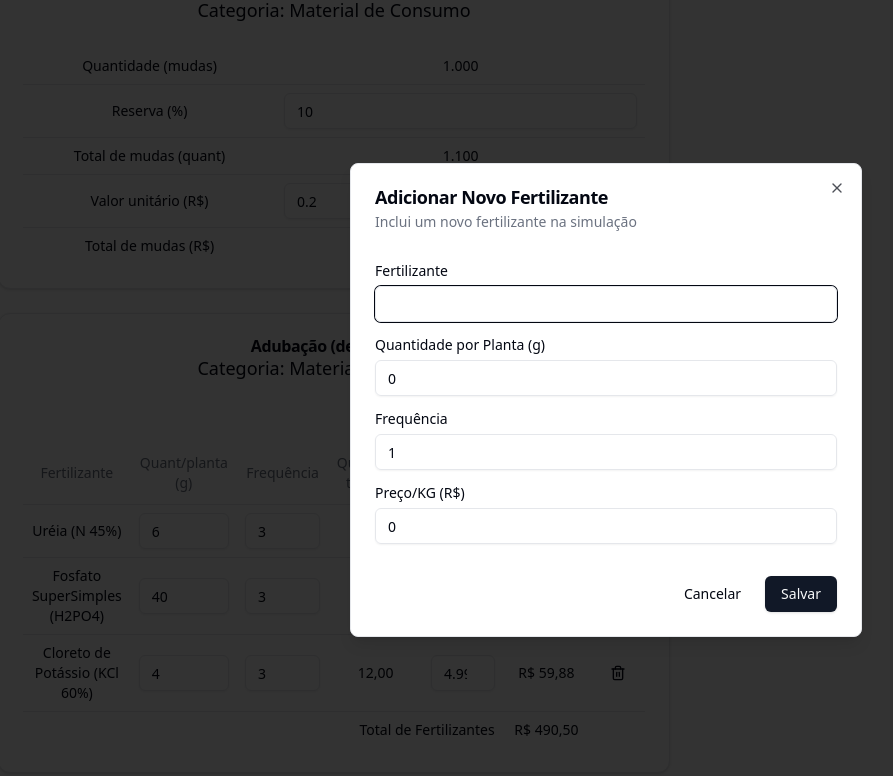
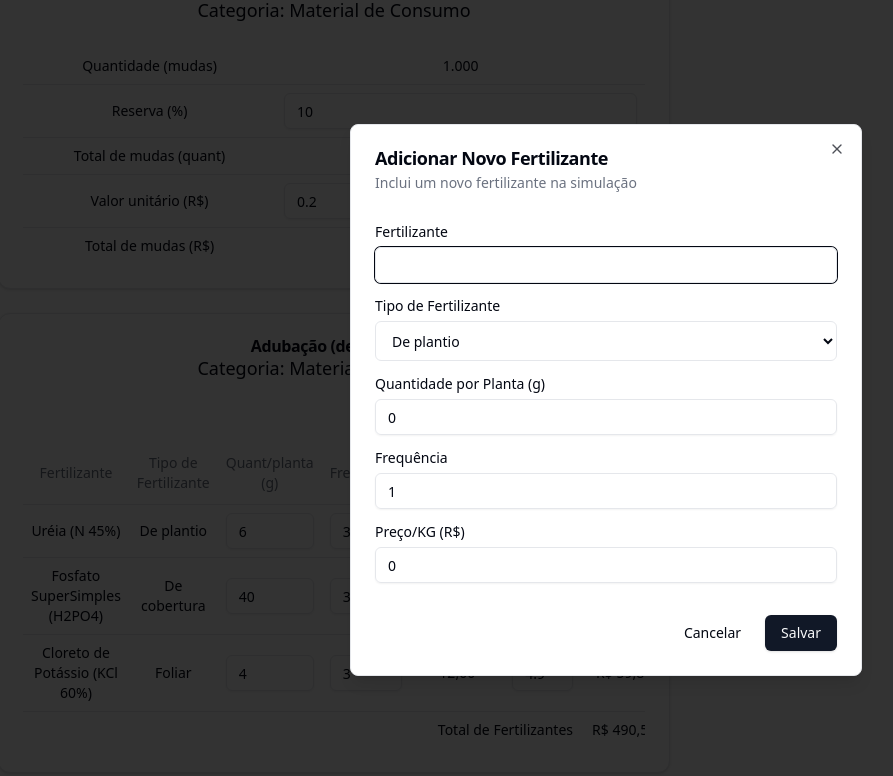
Before and after one commit to cleber1812/APP_Farm, a React (Vite) app: page / in a window 1280 px wide. Both pictures are taken after a click on the button "Incluir Fertilizante". Shown: the part 2401-3177 px from the top of the page, without its empty margins (34-927 px from the left). Built offline with nearby package versions, Linux system fonts and the light colour scheme.

Commit message:
Seção Fertilizante - select "Tipo"

```diff
--- a/package.json
+++ b/package.json
@@ -13,6 +13,7 @@
     "@radix-ui/react-dialog": "^1.1.4",
     "@radix-ui/react-label": "^2.1.1",
     "@radix-ui/react-radio-group": "^1.2.2",
+    "@radix-ui/react-select": "^2.1.6",
     "@radix-ui/react-slider": "^1.2.2",
     "@radix-ui/react-slot": "^1.1.1",
     "@radix-ui/react-tooltip": "^1.1.6",
--- a/src/components/FertilizerSection.tsx
+++ b/src/components/FertilizerSection.tsx
@@ -19,6 +19,7 @@
 // Primeiro, adicione os novos estados para fertilizantes
 interface Fertilizer {
     name: string;
+    type: string;
     quantityPerPlant: number;
     frequency: number;
     totalQuantity: number;
@@ -31,10 +32,14 @@
     onFertilizerCostChange: (fertilizer: number) => void;  // nova prop
   }
 
+const FERTILIZER_TYPES = ["De plantio", "De cobertura", "Foliar"];
+
+
 export function FertilizerSection({ plants, onFertilizerCostChange }: FertilizerSectionProps) {
     const [fertilizers, setFertilizers] = useState<Fertilizer[]>([
         {
           name: "Uréia (N 45%)",
+          type: "De plantio",
           quantityPerPlant: 6,
           frequency: 3,
           totalQuantity: 0,
@@ -43,6 +48,7 @@
         },
         {
           name: "Fosfato SuperSimples (H2PO4)",
+          type: "De cobertura",
           quantityPerPlant: 40,
           frequency: 3,
           totalQuantity: 0,
@@ -51,6 +57,7 @@
         },
         {
           name: "Cloreto de Potássio (KCl 60%)",
+          type: "Foliar",
           quantityPerPlant: 4,
           frequency: 3,
           totalQuantity: 0,
@@ -62,6 +69,7 @@
     const [isModalOpen, setIsModalOpen] = useState(false);
     const [newFertilizer, setNewFertilizer] = useState<Partial<Fertilizer>>({
       name: "",
+      type: "De plantio",
       quantityPerPlant: 0,
       frequency: 1,
       pricePerKg: 0
@@ -105,9 +113,10 @@
   };
 
   const handleAddFertilizer = () => {
-    if (newFertilizer.name && newFertilizer.quantityPerPlant && newFertilizer.frequency && newFertilizer.pricePerKg) {
+    if (newFertilizer.name && newFertilizer.type && newFertilizer.quantityPerPlant && newFertilizer.frequency && newFertilizer.pricePerKg) {
       const fertilizerToAdd: Fertilizer = {
         name: newFertilizer.name,
+        type: newFertilizer.type,
         quantityPerPlant: Number(newFertilizer.quantityPerPlant),
         frequency: Number(newFertilizer.frequency),
         totalQuantity: 0,
@@ -118,6 +127,7 @@
       setFertilizers([...fertilizers, fertilizerToAdd]);
       setNewFertilizer({
         name: "",
+        type: "De plantio",
         quantityPerPlant: 0,
         frequency: 1,
         pricePerKg: 0
@@ -155,6 +165,22 @@
                       value={newFertilizer.name}
                       onChange={(e) => setNewFertilizer({ ...newFertilizer, name: e.target.value })}
                     />
+                  </div>
+                  <div className="grid gap-2">
+                    <Label htmlFor="type">Tipo de Fertilizante</Label>
+                    <select
+                      id="type"
+                      value={newFertilizer.type}
+                      onChange={(e) => setNewFertilizer({ ...newFertilizer, type: e.target.value })}
+                      className="flex h-10 w-full rounded-md border border-input bg-background px-3 py-2 text-sm ring-offset-background file:border-0 file:bg-transparent file:text-sm file:font-medium placeholder:text-muted-foreground focus-visible:outline-none focus-visible:ring-1 focus-visible:ring-ring focus-visible:ring-offset-0 disabled:cursor-not-allowed disabled:opacity-50"
+                    >
+                      {/* <option value="" disabled>Selecione o tipo</option> */}
+                      {FERTILIZER_TYPES.map((type) => (
+                        <option key={type} value={type}>
+                          {type}
+                        </option>
+                      ))}
+                    </select>
                   </div>
                   <div className="grid gap-2">
                     <Label htmlFor="quantityPerPlant">Quantidade por Planta (g)</Label>
@@ -208,6 +234,7 @@
             <TableHeader>
               <TableRow>
                 <TableHead className="text-center">Fertilizante</TableHead>
+                <TableHead className="text-center">Tipo de Fertilizante</TableHead>
                 <TableHead className="text-center">Quant/planta (g)</TableHead>
                 <TableHead className="text-center">Frequência</TableHead>
                 <TableHead className="text-center">Quantidade total (Kg)</TableHead>
@@ -220,6 +247,7 @@
               {fertilizers.map((fertilizer, index) => (
                 <TableRow key={index}>
                   <TableCell>{fertilizer.name}</TableCell>
+                  <TableCell>{fertilizer.type}</TableCell>
                   <TableCell>
                     <Input
                       type="number"
@@ -266,7 +294,7 @@
                 </TableRow>
               ))}
               <TableRow className="font-medium">
-                <TableCell colSpan={5} className="text-right">Total de Fertilizantes</TableCell>
+                <TableCell colSpan={6} className="text-right">Total de Fertilizantes</TableCell>
                 <TableCell className="text-center">
                   R$ {totalFertilizerCost.toLocaleString('pt-BR', { minimumFractionDigits: 2, maximumFractionDigits: 2 })}
                 </TableCell>
--- /dev/null
+++ b/src/components/ui/select.tsx
@@ -0,0 +1,157 @@
+import * as React from "react"
+import * as SelectPrimitive from "@radix-ui/react-select"
+import { Check, ChevronDown, ChevronUp } from "lucide-react"
+
+import { cn } from "@/lib/utils"
+
+const Select = SelectPrimitive.Root
+
+const SelectGroup = SelectPrimitive.Group
+
+const SelectValue = SelectPrimitive.Value
+
+const SelectTrigger = React.forwardRef<
+  React.ElementRef<typeof SelectPrimitive.Trigger>,
+  React.ComponentPropsWithoutRef<typeof SelectPrimitive.Trigger>
+>(({ className, children, ...props }, ref) => (
+  <SelectPrimitive.Trigger
+    ref={ref}
+    className={cn(
+      "flex h-9 w-full items-center justify-between whitespace-nowrap rounded-md border border-input bg-transparent px-3 py-2 text-sm shadow-sm ring-offset-background placeholder:text-muted-foreground focus:outline-none focus:ring-1 focus:ring-ring disabled:cursor-not-allowed disabled:opacity-50 [&>span]:line-clamp-1",
+      className
+    )}
+    {...props}
+  >
+    {children}
+    <SelectPrimitive.Icon asChild>
+      <ChevronDown className="h-4 w-4 opacity-50" />
+    </SelectPrimitive.Icon>
+  </SelectPrimitive.Trigger>
+))
+SelectTrigger.displayName = SelectPrimitive.Trigger.displayName
+
+const SelectScrollUpButton = React.forwardRef<
+  React.ElementRef<typeof SelectPrimitive.ScrollUpButton>,
+  React.ComponentPropsWithoutRef<typeof SelectPrimitive.ScrollUpButton>
+>(({ className, ...props }, ref) => (
+  <SelectPrimitive.ScrollUpButton
+    ref={ref}
+    className={cn(
+      "flex cursor-default items-center justify-center py-1",
+      className
+    )}
+    {...props}
+  >
+    <ChevronUp className="h-4 w-4" />
+  </SelectPrimitive.ScrollUpButton>
+))
+SelectScrollUpButton.displayName = SelectPrimitive.ScrollUpButton.displayName
+
+const SelectScrollDownButton = React.forwardRef<
+  React.ElementRef<typeof SelectPrimitive.ScrollDownButton>,
+  React.ComponentPropsWithoutRef<typeof SelectPrimitive.ScrollDownButton>
+>(({ className, ...props }, ref) => (
+  <SelectPrimitive.ScrollDownButton
+    ref={ref}
+    className={cn(
+      "flex cursor-default items-center justify-center py-1",
+      className
+    )}
+    {...props}
+  >
+    <ChevronDown className="h-4 w-4" />
+  </SelectPrimitive.ScrollDownButton>
+))
+SelectScrollDownButton.displayName =
+  SelectPrimitive.ScrollDownButton.displayName
+
+const SelectContent = React.forwardRef<
+  React.ElementRef<typeof SelectPrimitive.Content>,
+  React.ComponentPropsWithoutRef<typeof SelectPrimitive.Content>
+>(({ className, children, position = "popper", ...props }, ref) => (
+  <SelectPrimitive.Portal>
+    <SelectPrimitive.Content
+      ref={ref}
+      className={cn(
+        "relative z-50 max-h-96 min-w-[8rem] overflow-hidden rounded-md border bg-popover text-popover-foreground shadow-md data-[state=open]:animate-in data-[state=closed]:animate-out data-[state=closed]:fade-out-0 data-[state=open]:fade-in-0 data-[state=closed]:zoom-out-95 data-[state=open]:zoom-in-95 data-[side=bottom]:slide-in-from-top-2 data-[side=left]:slide-in-from-right-2 data-[side=right]:slide-in-from-left-2 data-[side=top]:slide-in-from-bottom-2",
+        position === "popper" &&
+          "data-[side=bottom]:translate-y-1 data-[side=left]:-translate-x-1 data-[side=right]:translate-x-1 data-[side=top]:-translate-y-1",
+        className
+      )}
+      position={position}
+      {...props}
+    >
+      <SelectScrollUpButton />
+      <SelectPrimitive.Viewport
+        className={cn(
+          "p-1",
+          position === "popper" &&
+            "h-[var(--radix-select-trigger-height)] w-full min-w-[var(--radix-select-trigger-width)]"
+        )}
+      >
+        {children}
+      </SelectPrimitive.Viewport>
+      <SelectScrollDownButton />
+    </SelectPrimitive.Content>
+  </SelectPrimitive.Portal>
+))
+SelectContent.displayName = SelectPrimitive.Content.displayName
+
+const SelectLabel = React.forwardRef<
+  React.ElementRef<typeof SelectPrimitive.Label>,
+  React.ComponentPropsWithoutRef<typeof SelectPrimitive.Label>
+>(({ className, ...props }, ref) => (
+  <SelectPrimitive.Label
+    ref={ref}
+    className={cn("px-2 py-1.5 text-sm font-semibold", className)}
+    {...props}
+  />
+))
+SelectLabel.displayName = SelectPrimitive.Label.displayName
+
+const SelectItem = React.forwardRef<
+  React.ElementRef<typeof SelectPrimitive.Item>,
+  React.ComponentPropsWithoutRef<typeof SelectPrimitive.Item>
+>(({ className, children, ...props }, ref) => (
+  <SelectPrimitive.Item
+    ref={ref}
+    className={cn(
+      "relative flex w-full cursor-default select-none items-center rounded-sm py-1.5 pl-2 pr-8 text-sm outline-none focus:bg-accent focus:text-accent-foreground data-[disabled]:pointer-events-none data-[disabled]:opacity-50",
+      className
+    )}
+    {...props}
+  >
+    <span className="absolute right-2 flex h-3.5 w-3.5 items-center justify-center">
+      <SelectPrimitive.ItemIndicator>
+        <Check className="h-4 w-4" />
+      </SelectPrimitive.ItemIndicator>
+    </span>
+    <SelectPrimitive.ItemText>{children}</SelectPrimitive.ItemText>
+  </SelectPrimitive.Item>
+))
+SelectItem.displayName = SelectPrimitive.Item.displayName
+
+const SelectSeparator = React.forwardRef<
+  React.ElementRef<typeof SelectPrimitive.Separator>,
+  React.ComponentPropsWithoutRef<typeof SelectPrimitive.Separator>
+>(({ className, ...props }, ref) => (
+  <SelectPrimitive.Separator
+    ref={ref}
+    className={cn("-mx-1 my-1 h-px bg-muted", className)}
+    {...props}
+  />
+))
+SelectSeparator.displayName = SelectPrimitive.Separator.displayName
+
+export {
+  Select,
+  SelectGroup,
+  SelectValue,
+  SelectTrigger,
+  SelectContent,
+  SelectLabel,
+  SelectItem,
+  SelectSeparator,
+  SelectScrollUpButton,
+  SelectScrollDownButton,
+}
```
Also changed, not shown: 1 other file (tests, documents, lock files or other folders).
